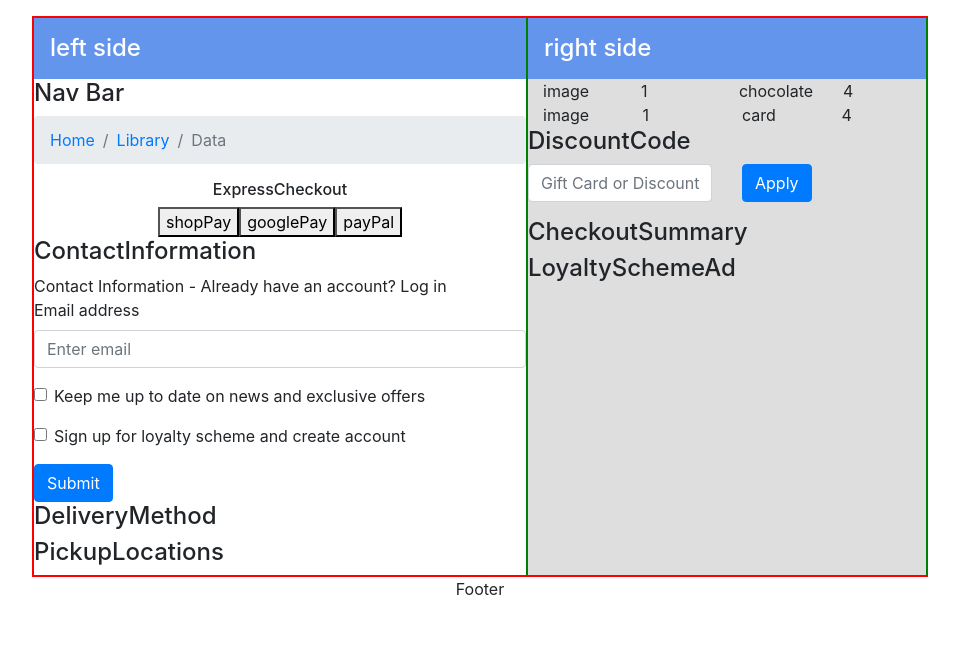
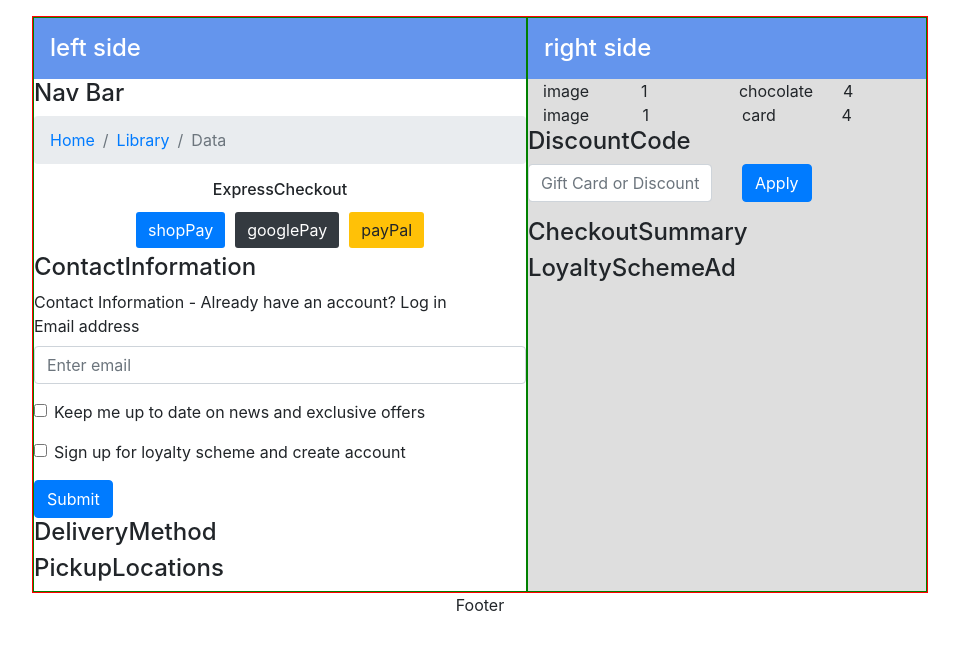
Before and after one commit to woodenchops/AND-build-mission, a React (Create React App) app in the folder client/: page / in a window 1280 px wide. Shown: the top 650 px of the page, without its empty margins (160-1119 px from the left). Built offline with nearby package versions, Linux system fonts and the light colour scheme.

Commit message:
update styles

```diff
--- a/client/src/components/CheckoutProduct.jsx
+++ b/client/src/components/CheckoutProduct.jsx
@@ -4,7 +4,6 @@ import { Row, Col } from 'react-bootstrap';
 function CheckoutProduct({product}) {
   return (
     <div>
-
         <Row>
             <Col>
                 {product.picture}
--- a/client/src/components/ExpressCheckout.jsx
+++ b/client/src/components/ExpressCheckout.jsx
@@ -1,15 +1,16 @@
 import React from 'react'
 import styles from '../styles/expressCheckout.module.css';
+import {Button} from 'react-bootstrap';
 
 
 function ExpressCheckout() {
   return (
     <div className={styles.Express}>
       <h5>ExpressCheckout</h5>
-      <div className="payment-types-wrapper">
-        <button className="shopPay payment-btn">shopPay</button>
-        <button className="googlePay payment-btn">googlePay</button>
-        <button className="payPal payment-btn">payPal</button>
+      <div className={['payment-types-wrapper', styles.Payment].join(' ')}>
+        <Button variant="primary" className={['shopPay', 'payment-btn'].join(' ')}>shopPay</Button>
+        <Button variant="dark" className={['googlePay', 'payment-btn'].join(' ')}>googlePay</Button>
+        <Button variant="warning" className={['payPal', 'payment-btn'].join(' ')} >payPal</Button>
       </div>
     </div>
   )
--- a/client/src/styles/expressCheckout.module.css
+++ b/client/src/styles/expressCheckout.module.css
@@ -2,16 +2,18 @@
   text-align: center;
 }
 
-.Express button.payment-btn {
+/* .Express button.payment-btn {
+
+} */
+
+
+.Express h5 {
+  font-size: 1rem;
+}
+
+
+.Payment button {
   border: none;
   border-radius: 3px;
   margin: 5px;
 }
-
-.Express button.payment-btn.shopPay {
-  background-color: blue;
-}
-
-.Express h5 {
-  font-size: 1rem;
-}
```
